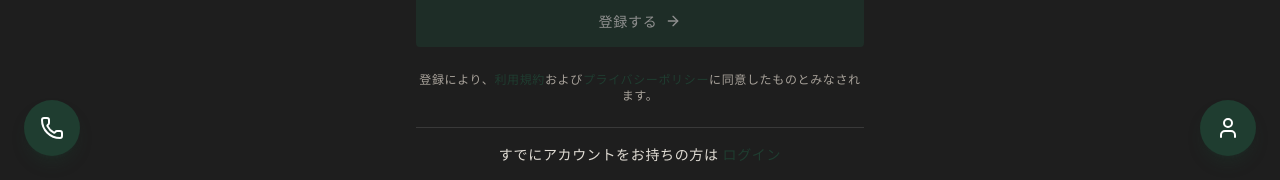
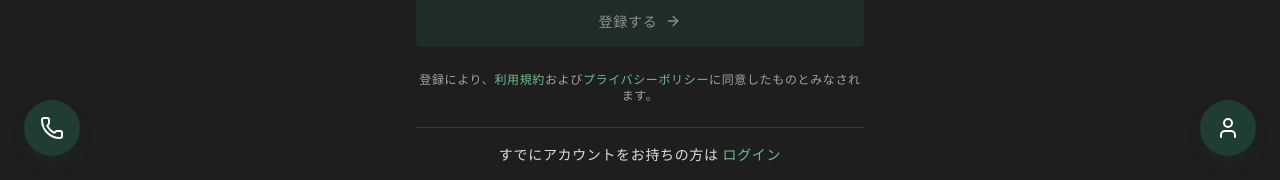
Before and after one commit to d-syoyu/menshair-mone, a Next.js app in the folder web/: page /register in a window 1280 px wide. Shown: the part 620-800 px from the top of the page. Built offline with nearby package versions, Linux system fonts and the light colour scheme.

Commit message:
style: 登録ページのリンク視認性を改善、利用規約の支払方法をDB連携に変更

```diff
--- a/web/src/app/(auth)/register/page.tsx
+++ b/web/src/app/(auth)/register/page.tsx
@@ -189,11 +189,11 @@ export default function RegisterPage() {
             {/* Terms */}
             <p className="text-xs text-center text-text-muted">
               登録により、
-              <Link href="/terms" className="text-accent hover:text-accent-light">
+              <Link href="/terms" className="text-accent-light hover:text-white">
                 利用規約
               </Link>
               および
-              <Link href="/privacy" className="text-accent hover:text-accent-light">
+              <Link href="/privacy" className="text-accent-light hover:text-white">
                 プライバシーポリシー
               </Link>
               に同意したものとみなされます。
@@ -202,7 +202,7 @@ export default function RegisterPage() {
             <div className="pt-4 border-t border-glass-border">
               <p className="text-center text-sm text-text-secondary">
                 すでにアカウントをお持ちの方は
-                <Link href="/login" className="text-accent hover:text-accent-light ml-1">
+                <Link href="/login" className="text-accent-light hover:text-white ml-1">
                   ログイン
                 </Link>
               </p>
--- a/web/src/app/terms/page.tsx
+++ b/web/src/app/terms/page.tsx
@@ -1,5 +1,6 @@
 'use client';
 
+import { useState, useEffect } from 'react';
 import { motion } from 'framer-motion';
 
 const fadeInUp = {
@@ -7,7 +8,26 @@ const fadeInUp = {
   visible: { opacity: 1, y: 0, transition: { duration: 0.6 } }
 };
 
+interface PaymentMethod {
+  code: string;
+  displayName: string;
+}
+
 export default function TermsPage() {
+  const [paymentMethods, setPaymentMethods] = useState<PaymentMethod[]>([]);
+
+  useEffect(() => {
+    const fetchPaymentMethods = async () => {
+      try {
+        const res = await fetch('/api/payment-methods');
+        const data = await res.json();
+        setPaymentMethods(data.paymentMethods || []);
+      } catch (error) {
+        console.error('Failed to fetch payment methods:', error);
+      }
+    };
+    fetchPaymentMethods();
+  }, []);
   return (
     <div className="min-h-screen pt-32 pb-20">
       <div className="container-narrow">
@@ -72,7 +92,13 @@ export default function TermsPage() {
               <h2 className="text-xl font-serif text-text-primary mb-4">第5条（料金・お支払い）</h2>
               <ol className="list-decimal list-inside space-y-2 leading-relaxed">
                 <li>施術料金は、当サロンが定める料金表に基づきます。</li>
-                <li>お支払いは、現金またはクレジットカードにて承ります。</li>
+                <li>
+                  お支払いは、
+                  {paymentMethods.length > 0
+                    ? paymentMethods.map((pm) => pm.displayName).join('、')
+                    : '現金またはクレジットカード'}
+                  にて承ります。
+                </li>
                 <li>料金は予告なく変更する場合がございます。</li>
               </ol>
             </section>
```
